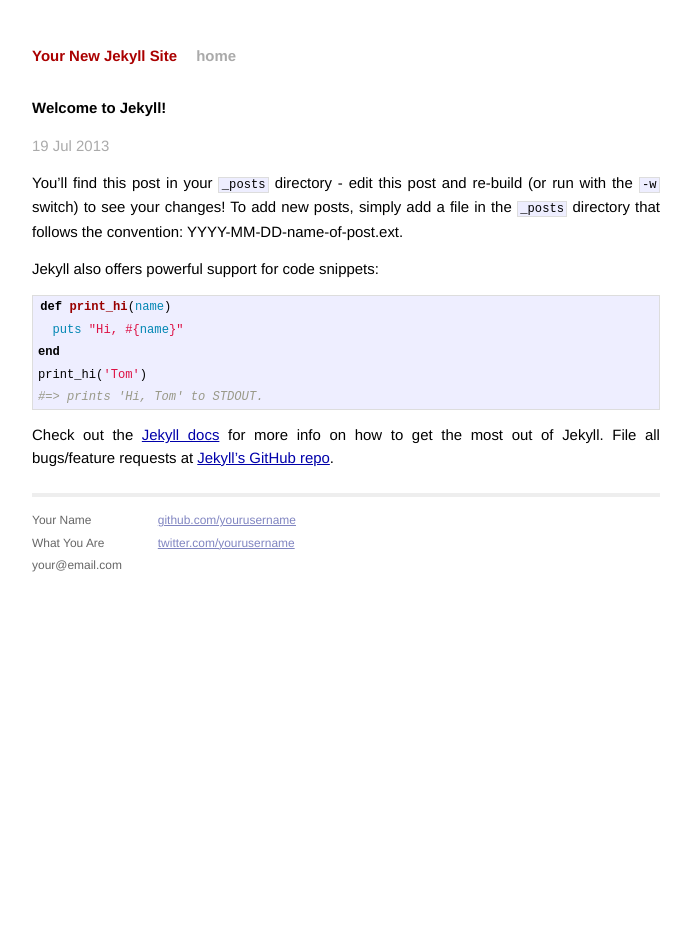
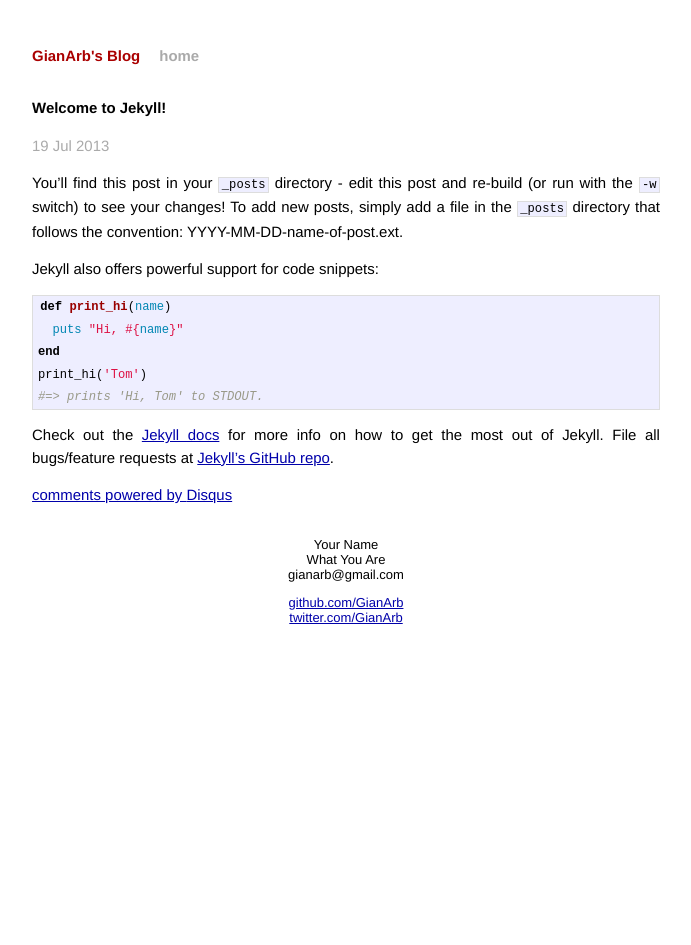
Before and after one commit to gianarb/gianarb.github.com, a Jekyll site: the page built from _posts/2013-07-19-welcome-to-jekyll.markdown, in a window 1280 px wide. Shown: the whole page, without its empty margins (294-985 px from the left). Built offline with Jekyll 4.4.1, drawn with Linux system fonts in a browser that asks for light colours; comment, search, counter and statistics services are not loaded.

Commit message:
disqus comment and first test

```diff
--- a/_config.yml
+++ b/_config.yml
@@ -1,2 +1,2 @@
-name: Your New Jekyll Site
+name: GianArb's Blog
 pygments: true
--- a/_layouts/default.html
+++ b/_layouts/default.html
@@ -5,13 +5,18 @@
         <meta http-equiv="X-UA-Compatible" content="IE=edge,chrome=1">
         <title>{{ page.title }}</title>
         <meta name="viewport" content="width=device-width">
+        <link rel="stylesheet" href="/css/syntax.css">
+        <link rel="stylesheet" href="/css/main.css">
+	<script>
+  (function(i,s,o,g,r,a,m){i['GoogleAnalyticsObject']=r;i[r]=i[r]||function(){
+  (i[r].q=i[r].q||[]).push(arguments)},i[r].l=1*new Date();a=s.createElement(o),
+  m=s.getElementsByTagName(o)[0];a.async=1;a.src=g;m.parentNode.insertBefore(a,m)
+  })(window,document,'script','//www.google-analytics.com/analytics.js','ga');
 
-        <!-- syntax highlighting CSS -->
-        <link rel="stylesheet" href="/css/syntax.css">
+  ga('create', 'UA-42585632-1', 'gianarb.github.io');
+  ga('send', 'pageview');
 
-        <!-- Custom CSS -->
-        <link rel="stylesheet" href="/css/main.css">
-
+</script>
     </head>
     <body>
 
@@ -29,13 +34,13 @@
                 <p>
                   Your Name<br />
                   What You Are<br />
-                  your@email.com
+                  gianarb@gmail.com
                 </p>
               </div>
               <div class="contact">
                 <p>
-                  <a href="http://github.com/yourusername/">github.com/yourusername</a><br />
-                  <a href="http://twitter.com/yourusername/">twitter.com/yourusername</a><br />
+                  <a href="http://github.com/GianArb/">github.com/GianArb</a><br />
+                  <a href="http://twitter.com/GianArb/">twitter.com/GianArb</a><br />
                 </p>
               </div>
             </div>
--- a/_layouts/post.html
+++ b/_layouts/post.html
@@ -7,3 +7,27 @@
 <div class="post">
 {{ content }}
 </div>
+<div>
+    <div id="disqus_thread"></div>
+    <script type="text/javascript">
+        /* * * CONFIGURATION VARIABLES: EDIT BEFORE PASTING INTO YOUR WEBPAGE * * */
+        var disqus_shortname = 'gianarbdeveloper'; // required: replace example with your forum shortname
+
+        /* * * DON'T EDIT BELOW THIS LINE * * */
+        (function() {
+                     var dsq = document.createElement('script'); dsq.type = 'text/javascript'; dsq.async = true;
+                                 dsq.src = '//' + disqus_shortname + '.disqus.com/embed.js';
+                                             (document.getElementsByTagName('head')[0] ||
+                                              document.getElementsByTagName('body')[0]).appendChild(dsq);
+                                                     })();
+                                         </script>
+                                         <noscript>Please enable JavaScript to view the <a
+                                                 href="http://disqus.com/?ref_noscript">comments powered by
+                                                 Disqus.</a></noscript>
+                                         <a href="http://disqus.com" class="dsq-brlink">comments powered by <span
+                                                 class="logo-disqus">Disqus</span></a>
+                         </span></a></a>
+                     </noscript>
+     </script>
+     </div>
+</div>
```
